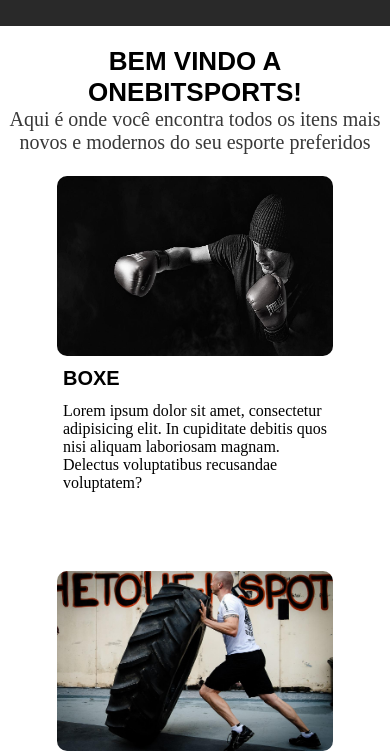
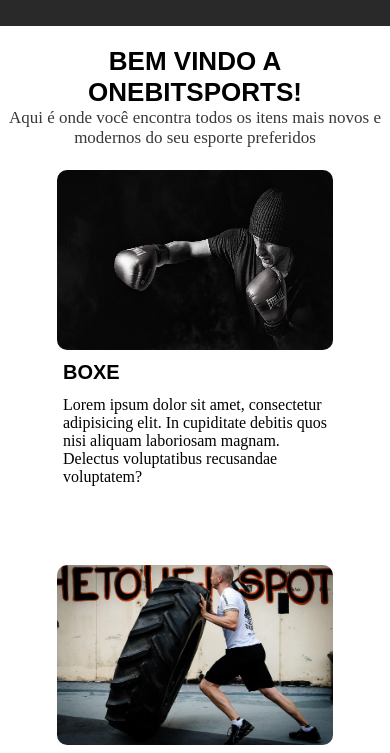
Before and after one commit to Jonathasds/Ansiedade, a plain HTML site: page index.html in a window 390 px wide. Shown: the part 99-852 px from the top of the page. Drawn offline with Linux system fonts and the light colour scheme.

Commit message:
atualização

```diff
--- a/style.css
+++ b/style.css
@@ -166,11 +166,17 @@
   .nav-items a {
     padding: 0px;
   }
+  .descriptionTitle{
+    font-size: 17px;
+
+  }
 
   .sidebarContent {
     min-width: auto;
   }
-
+ .description-card{
+    font-size: 16px;
+  }
 
 
   .footer-anchor {
@@ -179,9 +185,7 @@
 }
 
 @media (max-width:470px) {
-  .description-card{
-    font-size: 16px;
-  }
+
   .header {
     justify-content: center;
   }
```
